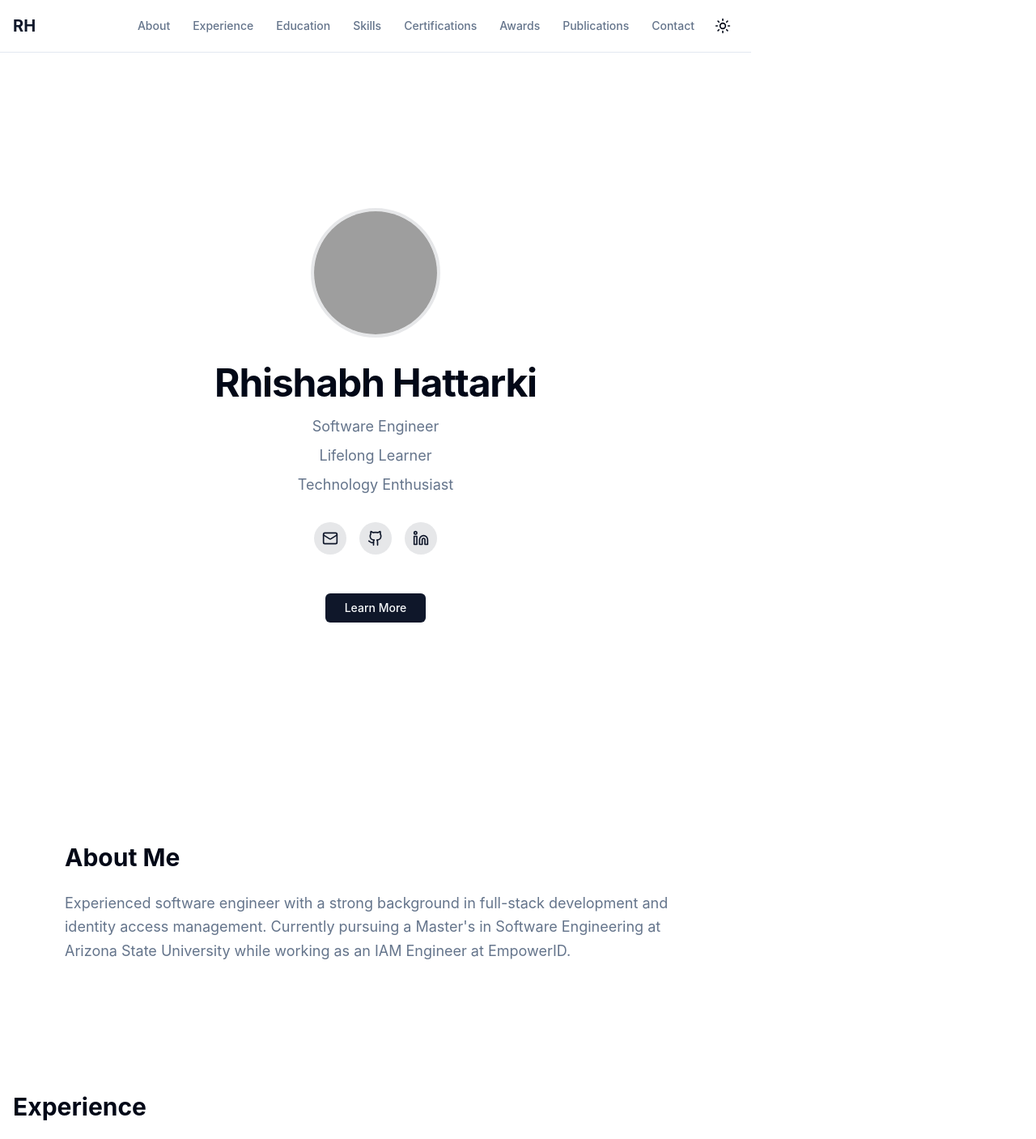
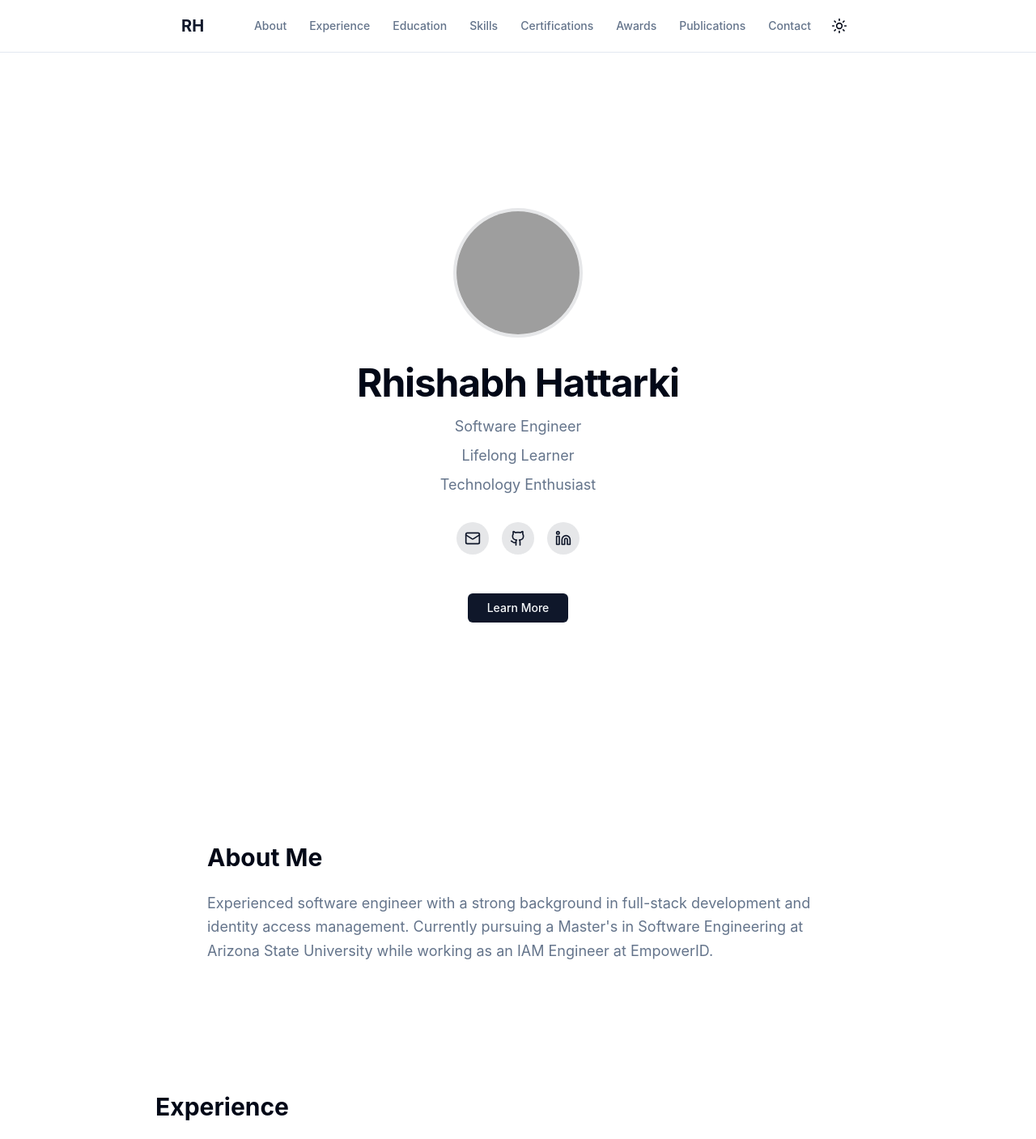
Before and after one commit to rhish9h/portfolio, a React (Vite) app: page / in a window 1280 px wide. Shown: the top 1407 px of the page at 81% size. Built offline with nearby package versions, Linux system fonts and the light colour scheme; grey boxes are pictures that could not be loaded.

Commit message:
fixed centering issue

```diff
--- a/src/App.tsx
+++ b/src/App.tsx
@@ -31,21 +31,21 @@ function App() {
 
   return (
     <ThemeProvider>
-      <div className="min-h-screen bg-background text-foreground">
+      <div className="min-h-screen w-full bg-background text-foreground">
         <header className="sticky top-0 z-50 w-full border-b bg-background/95 backdrop-blur supports-[backdrop-filter]:bg-background/60">
           <Navbar />
         </header>
 
-        <main className="flex flex-col items-center justify-center">
+        <main className="flex w-full flex-1 flex-col items-center justify-center">
           {/* Hero Section */}
           <motion.section
             id="hero"
-            className="w-full py-20"
+            className="w-full py-12 md:py-20"
             initial="initial"
             animate="animate"
             variants={fadeInUp}
           >
-            <div className="container px-4">
+            <div className="container mx-auto max-w-5xl px-6 md:px-8">
               <HeroSection />
             </div>
           </motion.section>
@@ -53,13 +53,13 @@ function App() {
           {/* About Section */}
           <motion.section
             id="about"
-            className="w-full bg-accent/5 py-20"
+            className="w-full py-12 md:py-20"
             initial="initial"
             whileInView="animate"
             viewport={{ once: true }}
             variants={fadeInUp}
           >
-            <div className="container px-4">
+            <div className="container mx-auto max-w-5xl px-6 md:px-8">
               <AboutSection />
             </div>
           </motion.section>
@@ -67,13 +67,13 @@ function App() {
           {/* Experience Section */}
           <motion.section
             id="experience"
-            className="w-full py-20"
+            className="w-full py-12 md:py-20"
             initial="initial"
             whileInView="animate"
             viewport={{ once: true }}
             variants={fadeInUp}
           >
-            <div className="container px-4">
+            <div className="container mx-auto max-w-5xl px-6 md:px-8">
               <ExperienceSection />
             </div>
           </motion.section>
@@ -81,13 +81,13 @@ function App() {
           {/* Education Section */}
           <motion.section
             id="education"
-            className="w-full bg-accent/5 py-20"
+            className="w-full py-12 md:py-20"
             initial="initial"
             whileInView="animate"
             viewport={{ once: true }}
             variants={fadeInUp}
           >
-            <div className="container px-4">
+            <div className="container mx-auto max-w-5xl px-6 md:px-8">
               <EducationSection />
             </div>
           </motion.section>
@@ -95,13 +95,13 @@ function App() {
           {/* Skills Section */}
           <motion.section
             id="skills"
-            className="w-full py-20"
+            className="w-full py-12 md:py-20"
             initial="initial"
             whileInView="animate"
             viewport={{ once: true }}
             variants={fadeInUp}
           >
-            <div className="container px-4">
+            <div className="container mx-auto max-w-5xl px-6 md:px-8">
               <SkillsSection />
             </div>
           </motion.section>
@@ -109,13 +109,13 @@ function App() {
           {/* Certifications Section */}
           <motion.section
             id="certifications"
-            className="w-full bg-accent/5 py-20"
+            className="w-full py-12 md:py-20"
             initial="initial"
             whileInView="animate"
             viewport={{ once: true }}
             variants={fadeInUp}
           >
-            <div className="container px-4">
+            <div className="container mx-auto max-w-5xl px-6 md:px-8">
               <CertificationsSection />
             </div>
           </motion.section>
@@ -123,13 +123,13 @@ function App() {
           {/* Awards Section */}
           <motion.section
             id="awards"
-            className="w-full py-20"
+            className="w-full py-12 md:py-20"
             initial="initial"
             whileInView="animate"
             viewport={{ once: true }}
             variants={fadeInUp}
           >
-            <div className="container px-4">
+            <div className="container mx-auto max-w-5xl px-6 md:px-8">
               <AwardsSection />
             </div>
           </motion.section>
@@ -137,13 +137,13 @@ function App() {
           {/* Publications Section */}
           <motion.section
             id="publications"
-            className="w-full bg-accent/5 py-20"
+            className="w-full py-12 md:py-20"
             initial="initial"
             whileInView="animate"
             viewport={{ once: true }}
             variants={fadeInUp}
           >
-            <div className="container px-4">
+            <div className="container mx-auto max-w-5xl px-6 md:px-8">
               <PublicationsSection />
             </div>
           </motion.section>
@@ -151,26 +151,26 @@ function App() {
           {/* Contact Section */}
           <motion.section
             id="contact"
-            className="w-full py-20"
+            className="w-full py-12 md:py-20"
             initial="initial"
             whileInView="animate"
             viewport={{ once: true }}
             variants={fadeInUp}
           >
-            <div className="container px-4">
+            <div className="container mx-auto max-w-5xl px-6 md:px-8">
               <ContactSection />
             </div>
           </motion.section>
         </main>
 
         <motion.footer
-          className="border-t"
+          className="w-full border-t"
           initial="initial"
           whileInView="animate"
           viewport={{ once: true }}
           variants={fadeInUp}
         >
-          <div className="container mx-auto px-4 py-8 text-center">
+          <div className="container mx-auto max-w-5xl px-6 py-8 text-center md:px-8">
             <p className="mb-4 text-muted-foreground">
               Feel free to reach out for collaborations or just a friendly hello
             </p>
--- a/src/components/ui/Navbar.tsx
+++ b/src/components/ui/Navbar.tsx
@@ -18,7 +18,8 @@ export function Navbar() {
   const [isOpen, setIsOpen] = useState(false);
 
   return (
-    <nav className="container mx-auto px-4">
+    <nav className="w-full">
+      <div className="container mx-auto max-w-4xl px-4 sm:px-6 lg:px-8">
         <div className="relative flex h-16 items-center justify-between">
           <motion.a
             href="#"
@@ -79,7 +80,7 @@ export function Navbar() {
               exit={{ opacity: 0, height: 0 }}
               transition={{ duration: 0.3 }}
             >
-            <div className="container space-y-1 px-4 pb-3 pt-2">
+              <div className="container mx-auto max-w-4xl px-4 sm:px-6 lg:px-8">
                 {navItems.map((item, index) => (
                   <motion.a
                     key={item.href}
@@ -100,6 +101,7 @@ export function Navbar() {
             </motion.div>
           )}
         </AnimatePresence>
+      </div>
     </nav>
   );
 }
--- a/src/styles/globals.css
+++ b/src/styles/globals.css
@@ -74,3 +74,26 @@
     @apply bg-background text-foreground;
   }
 }
+
+@layer base {
+  html,
+  body {
+    width: 100%;
+    min-width: 100%;
+    margin: 0;
+    padding: 0;
+  }
+
+  body {
+    min-height: 100vh;
+    display: flex;
+    flex-direction: column;
+  }
+
+  #root {
+    flex: 1;
+    width: 100%;
+    display: flex;
+    flex-direction: column;
+  }
+}
```
Lines whose indentation alone changed are shown as unchanged.
